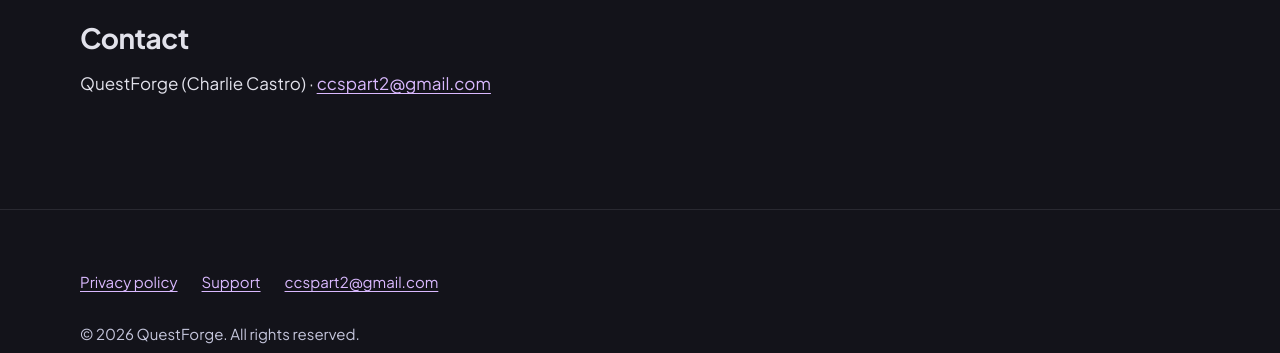
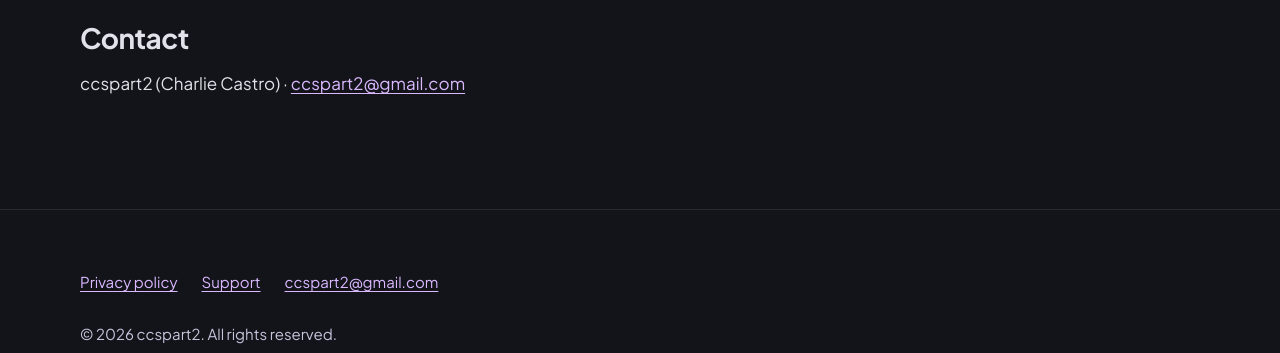
Before and after one commit to ccspart2/fairbite-site, a plain HTML site: page privacy/index.html in a window 1280 px wide. Shown: the part 2444-2797 px from the top of the page. Drawn offline with Linux system fonts and the light colour scheme.

Commit message:
ccspart2/FairBite#102: developer name ccspart2 (matches Play Console), replacing QuestForge

```diff
--- a/privacy/index.html
+++ b/privacy/index.html
@@ -58,7 +58,7 @@
       </div>
       <article class="prose">
       <p><strong>Effective:</strong> October 23, 2026</p>
-      <p>FairBite is a bill-splitting app for Android, made by QuestForge, the independent studio of developer Charlie Castro ("I", "me").
+      <p>FairBite is a bill-splitting app for Android, made by ccspart2 (Charlie Castro), an independent developer ("I", "me").
       This policy explains what FairBite does with information. The short version: <strong>FairBite has no accounts, no
       ads and no analytics. Your bills stay on your phone.</strong></p>
       <h2>What stays on your phone</h2>
@@ -124,7 +124,7 @@
       <p>If this policy changes, I will update it on this page and change the effective date above. Significant
       changes will also be noted in the app's release notes.</p>
       <h2>Contact</h2>
-      <p>QuestForge (Charlie Castro) · <a href="mailto:ccspart2@gmail.com">ccspart2@gmail.com</a></p>
+      <p>ccspart2 (Charlie Castro) · <a href="mailto:ccspart2@gmail.com">ccspart2@gmail.com</a></p>
       </article>
     </div>
   </main>
@@ -138,7 +138,7 @@
           <li><a href="mailto:ccspart2@gmail.com">ccspart2@gmail.com</a></li>
         </ul>
       </nav>
-      <p>© 2026 QuestForge. All rights reserved.</p>
+      <p>© 2026 ccspart2. All rights reserved.</p>
       <p class="legal">Set in Plus Jakarta Sans, used under the <a href="../fonts/OFL.txt">SIL Open Font License 1.1</a>.</p>
       <!-- GOOGLE PLAY: uncomment when the badge is switched on.
       <p class="legal">Google Play and the Google Play logo are trademarks of Google LLC.</p>
```
Also changed, not shown: 404.html (+1 -1 lines), index.html (+1 -1 lines), support/index.html (+1 -1 lines), 1 other file.
